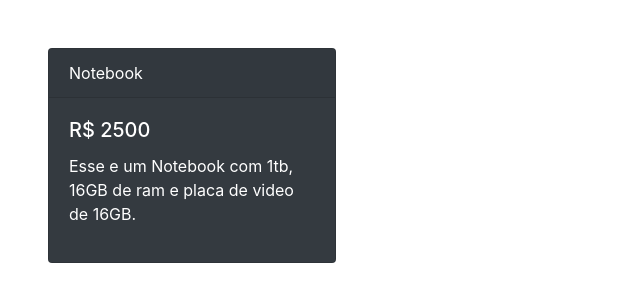
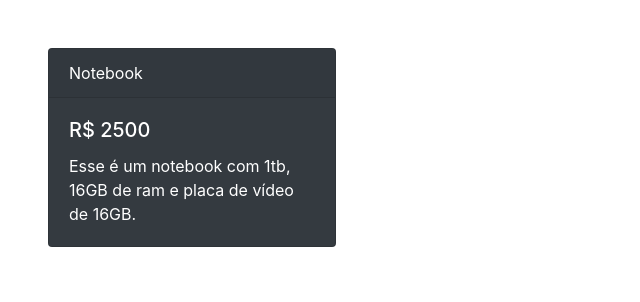
Before and after one commit to MacielSousa/starting-react, a React (Create React App) app in the folder meuapp/: page / in a window 1280 px wide. Shown: the top 302 px of the page, without its empty margins (0-640 px from the left). Built offline with nearby package versions, Linux system fonts and the light colour scheme.

Commit message:
example of use react-bootstrap

```diff
--- a/meuapp/src/TrabalhandoCSS/ExemploBootstrap/Boots.js
+++ b/meuapp/src/TrabalhandoCSS/ExemploBootstrap/Boots.js
@@ -1,15 +1,15 @@
 import React from 'react';
-
+import Card from 'react-bootstrap/Card'
 const Boots = () => {
-    return <div className="card bg-dark text-white m-5" style={{ maxWidth: '18rem' }}>
-        <div className="card-header">Notebook</div>
-        <div className="card-body">
-            <h5 className="card-title">R$ 2500</h5>
-            <p>
-                Esse e um Notebook com 1tb, 16GB de ram e placa de video de 16GB.
-            </p>
-        </div>
-    </div>
+    return <Card bg="dark" className=" text-white m-5" style={{ maxWidth: '18rem' }}>
+        <Card.Header>Notebook</Card.Header>
+        <Card.Body>
+            <Card.Title>R$ 2500</Card.Title>
+            <Card.Text>
+                Esse é um notebook com 1tb, 16GB de ram e placa de vídeo de 16GB.
+            </Card.Text>
+        </Card.Body>
+    </Card>
 }
 
 export default Boots;
--- a/meuapp/src/index.js
+++ b/meuapp/src/index.js
@@ -3,7 +3,7 @@ import ReactDOM from 'react-dom';
 import App from './App';
 
 import 'bootstrap/dist/css/bootstrap.min.css'
-import 'bootstrap/dist/js/bootstrap.bundle.min.js'
+//import 'bootstrap/dist/js/bootstrap.bundle.min.js'
 
 ReactDOM.render(
   <React.StrictMode>
```
